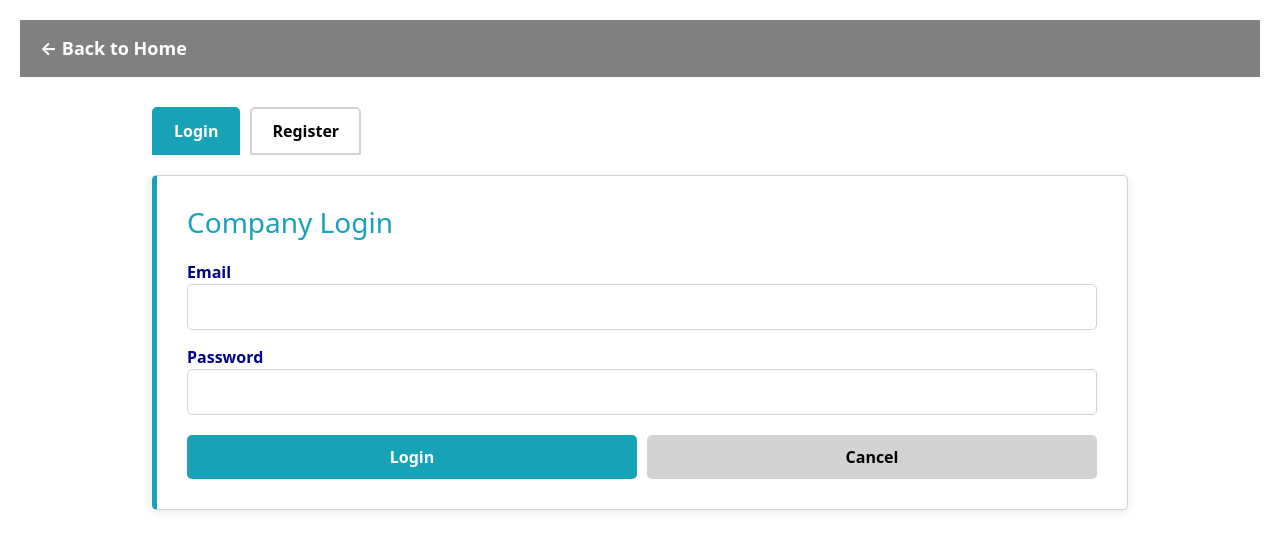
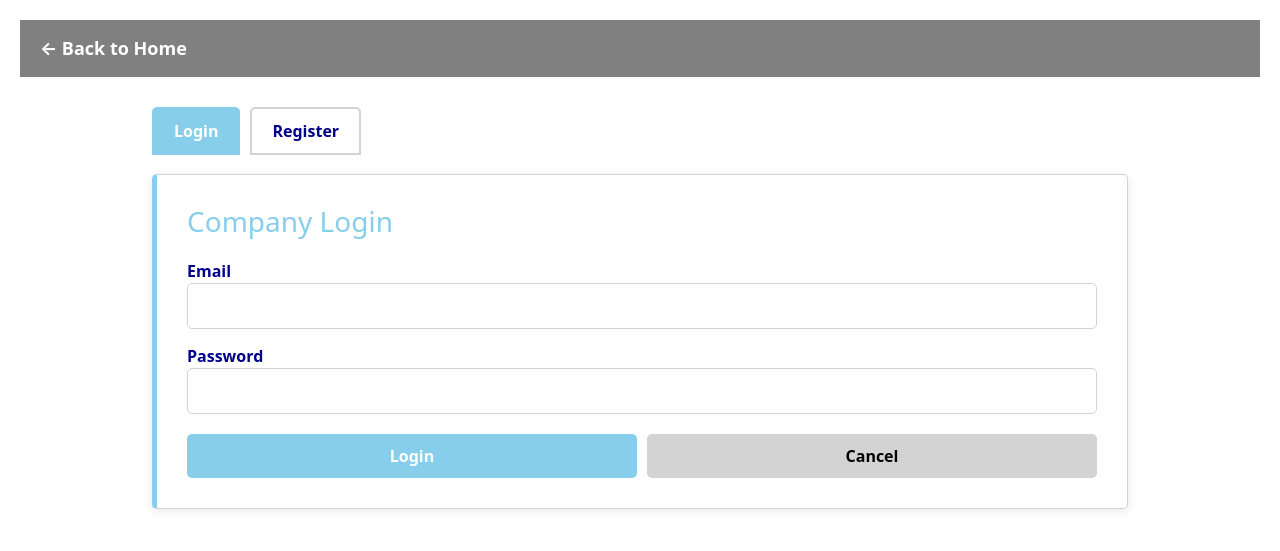
Before and after one commit to Deepesh-Dey/CareerRoot, a Flask app: page /company/login in a window 1280 px wide. Shown: the top 551 px of the page. Run offline with Flask 3, Linux system fonts and the light colour scheme.

```diff
--- a/careerroot/templates/company_login_page.html
+++ b/careerroot/templates/company_login_page.html
@@ -23,33 +23,36 @@
             max-width: 1000px;
             margin-top: 30px;
         }
-        .tabs {
+        .nav-tabs {
             display: flex;
             gap: 10px;
             margin-bottom: 20px;
+            border-bottom: none;
         }
-        .tab-btn {
+        .nav-tabs .nav-link {
             padding: 10px 20px;
             font-weight: bold;
             border: 2px solid lightgray;
             background-color: white;
             cursor: pointer;
             border-radius: 5px 5px 0 0;
+            color: darkblue;
+            text-decoration: none;
         }
-        .tab-btn.active {
-            background-color: #17a2b8;
+        .nav-tabs .nav-link.active {
+            background-color: skyblue;
             color: white;
-            border-color: #17a2b8;
+            border-color: skyblue;
         }
         .card {
             background-color: white;
             padding: 30px;
             border-radius: 5px;
             box-shadow: 0 2px 10px rgba(0, 0, 0, 0.1);
-            border-left: 5px solid #17a2b8;
+            border-left: 5px solid skyblue;
         }
         .card h3 {
-            color: #17a2b8;
+            color: skyblue;
             margin-bottom: 20px;
         }
         .form-group {
@@ -81,7 +84,7 @@
             text-decoration: none;
         }
         .submit-btn {
-            background-color: #17a2b8;
+            background-color: skyblue;
             color: white;
         }
         .back-btn {
@@ -94,10 +97,10 @@
         .alerts {
             margin-bottom: 20px;
         }
-        .tab-content {
+        .tab-pane {
             display: none;
         }
-        .tab-content.active {
+        .tab-pane.active {
             display: block;
         }
     </style>
@@ -123,13 +126,17 @@
         {% endwith %}
 
         <!-- tabs -->
-        <div class="tabs">
-            <button class="tab-btn active" onclick="showTab('login')">Login</button>
-            <button class="tab-btn" onclick="showTab('register')">Register</button>
-        </div>
+        <ul class="nav nav-tabs" role="tablist">
+            <li class="nav-item">
+                <a class="nav-link active" data-bs-toggle="tab" href="#login" role="tab">Login</a>
+            </li>
+            <li class="nav-item">
+                <a class="nav-link" data-bs-toggle="tab" href="#register" role="tab">Register</a>
+            </li>
+        </ul>
 
         <!-- login tab -->
-        <div id="login" class="tab-content active">
+        <div id="login" class="tab-pane active">
             <div class="card">
                 <h3>Company Login</h3>
 
@@ -155,7 +162,7 @@
         </div>
 
         <!-- register tab -->
-        <div id="register" class="tab-content">
+        <div id="register" class="tab-pane">
             <div class="card">
                 <h3>Register Your Company</h3>
 
@@ -199,22 +206,7 @@
         </div>
     </div>
 
-    <script>
-        // simple tab switching
-        function showTab(tabName) {
-            var tabs = document.getElementsByClassName('tab-content');
-            for (var i = 0; i < tabs.length; i++) {
-                tabs[i].classList.remove('active');
-            }
-
-            var buttons = document.getElementsByClassName('tab-btn');
-            for (var i = 0; i < buttons.length; i++) {
-                buttons[i].classList.remove('active');
-            }
-
-            document.getElementById(tabName).classList.add('active');
-            event.target.classList.add('active');
-        }
-    </script>
+    <!-- Bootstrap JS for tab functionality -->
+    <script src="https://cdn.jsdelivr.net/npm/bootstrap@5.3.0/dist/js/bootstrap.bundle.min.js"></script>
 </body>
 </html>
```
Also changed, not shown: careerroot/templates/student_login_page.html (+20 -28 lines).
